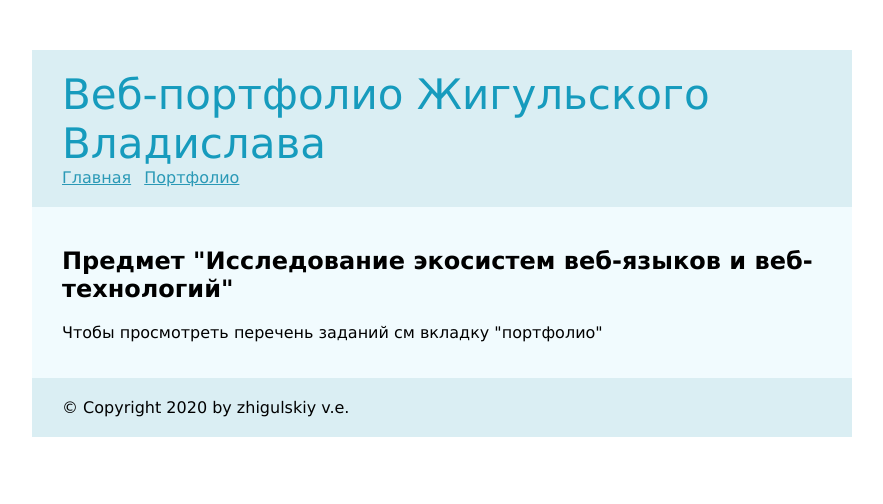
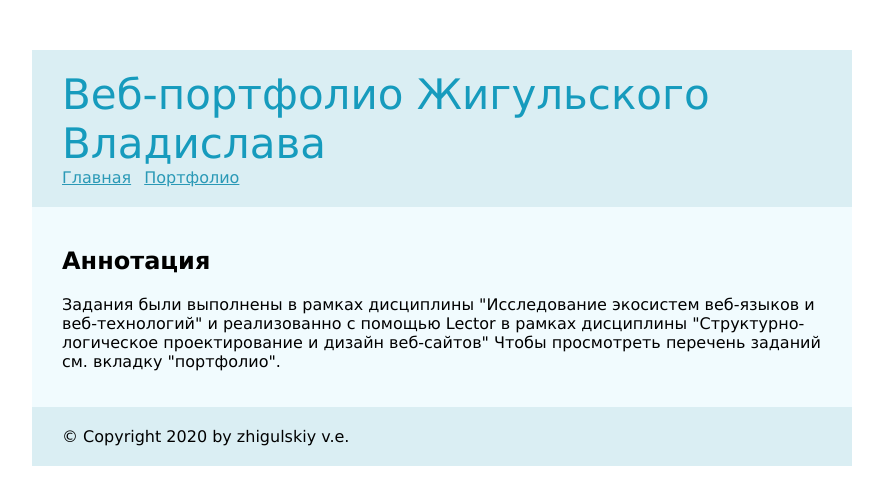
Before and after one commit to NeoKms/lector-demo, a plain HTML site: page index.html in a window 1280 px wide. Shown: the whole page, without its empty margins (198-1081 px from the left). Drawn offline with Linux system fonts and the light colour scheme.

Commit message:
Synchronized build

```diff
--- a/index.html
+++ b/index.html
@@ -1,7 +1,7 @@
 <!doctype html>
 <meta charset="utf-8">
 <link rel="stylesheet" href="static/style.css">
-<title>Предмет &#34;Исследование экосистем веб-языков и веб-технологий&#34; — portfolio</title>
+<title>Аннотация — portfolio</title>
 <body>
   <header>
     <h1>Веб-портфолио Жигульского Владислава</h1>
@@ -16,8 +16,9 @@
   </header>
   <div class="page">
 
-  <h2>Предмет &#34;Исследование экосистем веб-языков и веб-технологий&#34;</h2>
-  <p>Чтобы просмотреть перечень заданий см вкладку "портфолио"</p>
+  <h2>Аннотация</h2>
+  <p>Задания были выполнены в рамках дисциплины "Исследование экосистем веб-языков и веб-технологий" и реализованно с помощью Lector в рамках дисциплины "Структурно-логическое проектирование и дизайн веб-сайтов"
+Чтобы просмотреть перечень заданий см. вкладку "портфолио".</p>
 
 
   </div>
```
